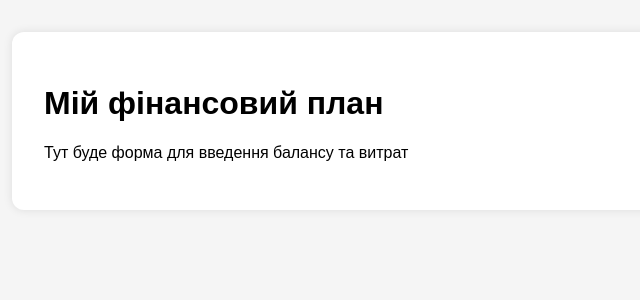
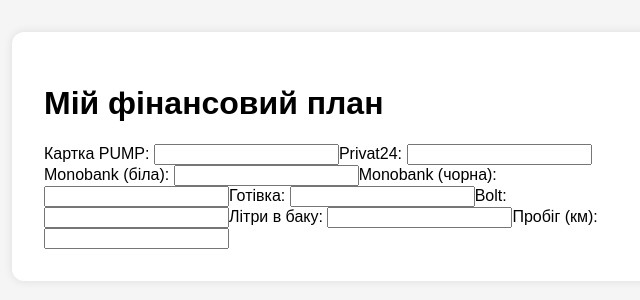
Before and after one commit to Anatolii-Bukoros/myfinanceplan, a React (Create React App) app: page / in a window 1280 px wide. Shown: the top 300 px of the page, without its empty margins (296-936 px from the left). Built offline with nearby package versions, Linux system fonts and the light colour scheme.

Commit message:
Update App.js

```diff
--- a/src/App.js
+++ b/src/App.js
@@ -1,11 +1,36 @@
-import React from "react";
+import React, { useState } from "react";
 import "./App.css";
 
 function App() {
+  const [form, setForm] = useState({
+    pump: "",
+    privat: "",
+    monoWhite: "",
+    monoBlack: "",
+    cash: "",
+    bolt: "",
+    fuel: "",
+    mileage: ""
+  });
+
+  const handleChange = (e) => {
+    setForm({ ...form, [e.target.name]: e.target.value });
+  };
+
   return (
     <div className="App">
       <h1>Мій фінансовий план</h1>
-      <p>Тут буде форма для введення балансу та витрат</p>
+
+      <div className="form">
+        <label>Картка PUMP: <input name="pump" value={form.pump} onChange={handleChange} /></label>
+        <label>Privat24: <input name="privat" value={form.privat} onChange={handleChange} /></label>
+        <label>Monobank (біла): <input name="monoWhite" value={form.monoWhite} onChange={handleChange} /></label>
+        <label>Monobank (чорна): <input name="monoBlack" value={form.monoBlack} onChange={handleChange} /></label>
+        <label>Готівка: <input name="cash" value={form.cash} onChange={handleChange} /></label>
+        <label>Bolt: <input name="bolt" value={form.bolt} onChange={handleChange} /></label>
+        <label>Літри в баку: <input name="fuel" value={form.fuel} onChange={handleChange} /></label>
+        <label>Пробіг (км): <input name="mileage" value={form.mileage} onChange={handleChange} /></label>
+      </div>
     </div>
   );
 }
```
